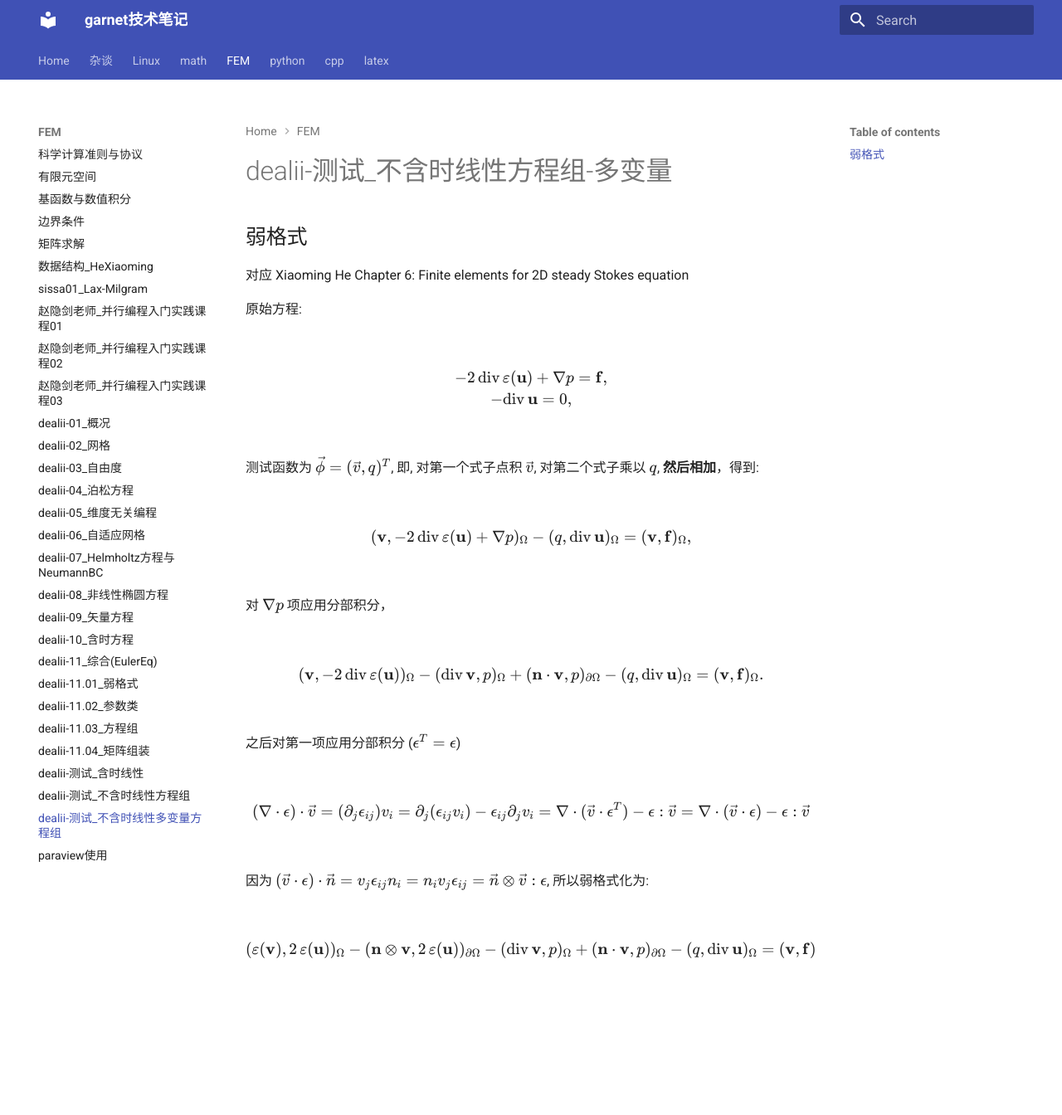
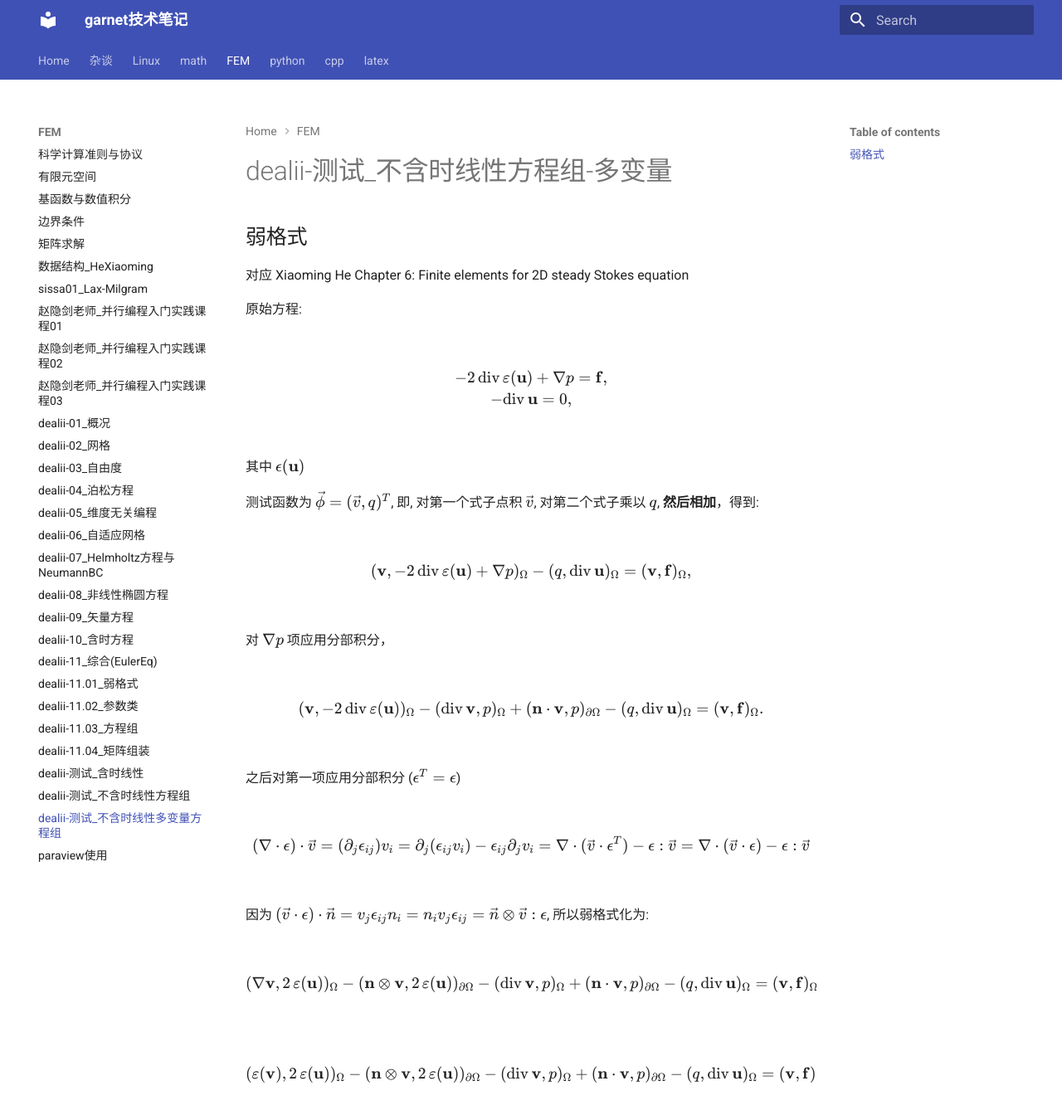
Before and after one commit to ymma98/technotes, an MkDocs documentation site: the page built from docs/FEM/dealii-测试_不含时线性方程组多变量.md, in a window 1280 px wide and 1373 px high. Shown: the top 1344 px of the window at 83% size. Built offline with MkDocs 1.6.1 and Material for MkDocs 9.7.7, drawn with Linux system fonts in a browser that asks for light colours.

Commit message:
docs/FEM/dealii-测试_不含时线性方程组多变量.md updated from https://stackedit.cn/

```diff
--- a/docs/FEM/dealii-测试_不含时线性方程组多变量.md
+++ b/docs/FEM/dealii-测试_不含时线性方程组多变量.md
@@ -11,6 +11,8 @@ $$
 -2 \, \mathrm{div}\,\varepsilon(\mathbf{u}) + \nabla p = \mathbf{f}, \\
 -\mathrm{div}\,\mathbf{u} = 0,
 $$
+
+其中 $\epsilon(\mathbf{u})$
 
 测试函数为 $\vec{\phi} = (\vec{v},q)^T$, 即, 对第一个式子点积 $\vec{v}$, 对第二个式子乘以 $q$, **然后相加**，得到:
 
@@ -35,13 +37,20 @@ $$
 因为 $(\vec{v}\cdot \epsilon)\cdot \vec{n} = v_j \epsilon_{ij} n_i = n_i v_j \epsilon_{ij} = \vec{n}\otimes \vec{v} : \epsilon$, 所以弱格式化为:
 
 $$
+(\nabla \mathbf{v}, 2 \, \varepsilon(\mathbf{u}))_\Omega - (\mathbf{n} \otimes \mathbf{v}, 2 \, \varepsilon(\mathbf{u}))_{\partial\Omega} - (\mathrm{div}\,\mathbf{v}, p)_\Omega + (\mathbf{n}\cdot\mathbf{v}, p)_{\partial\Omega} - (q, \mathrm{div}\,\mathbf{u})_\Omega
+= (\mathbf{v}, \mathbf{f})_\Omega,
+$$
+
+
+
+$$
 (\varepsilon(\mathbf{v}), 2 \, \varepsilon(\mathbf{u}))_\Omega - (\mathbf{n} \otimes \mathbf{v}, 2 \, \varepsilon(\mathbf{u}))_{\partial\Omega} - (\mathrm{div}\,\mathbf{v}, p)_\Omega + (\mathbf{n}\cdot\mathbf{v}, p)_{\partial\Omega} - (q, \mathrm{div}\,\mathbf{u})_\Omega
 = (\mathbf{v}, \mathbf{f})_\Omega,
 $$
 
 
 <!--stackedit_data:
-eyJoaXN0b3J5IjpbMjA3MjM2MzI0OSwtNzQxNDc3MTYwLC0yMT
-I5OTM2MjQzLDc4NDQxMzMzMiwtMTUzNjc2OTI0NiwtMTM1MDU5
-NzIzNiwtMTgxMTI3MDM4NV19
+eyJoaXN0b3J5IjpbMTg4NDk5MjcwNiwyMDcyMzYzMjQ5LC03ND
+E0NzcxNjAsLTIxMjk5MzYyNDMsNzg0NDEzMzMyLC0xNTM2NzY5
+MjQ2LC0xMzUwNTk3MjM2LC0xODExMjcwMzg1XX0=
 -->
```
